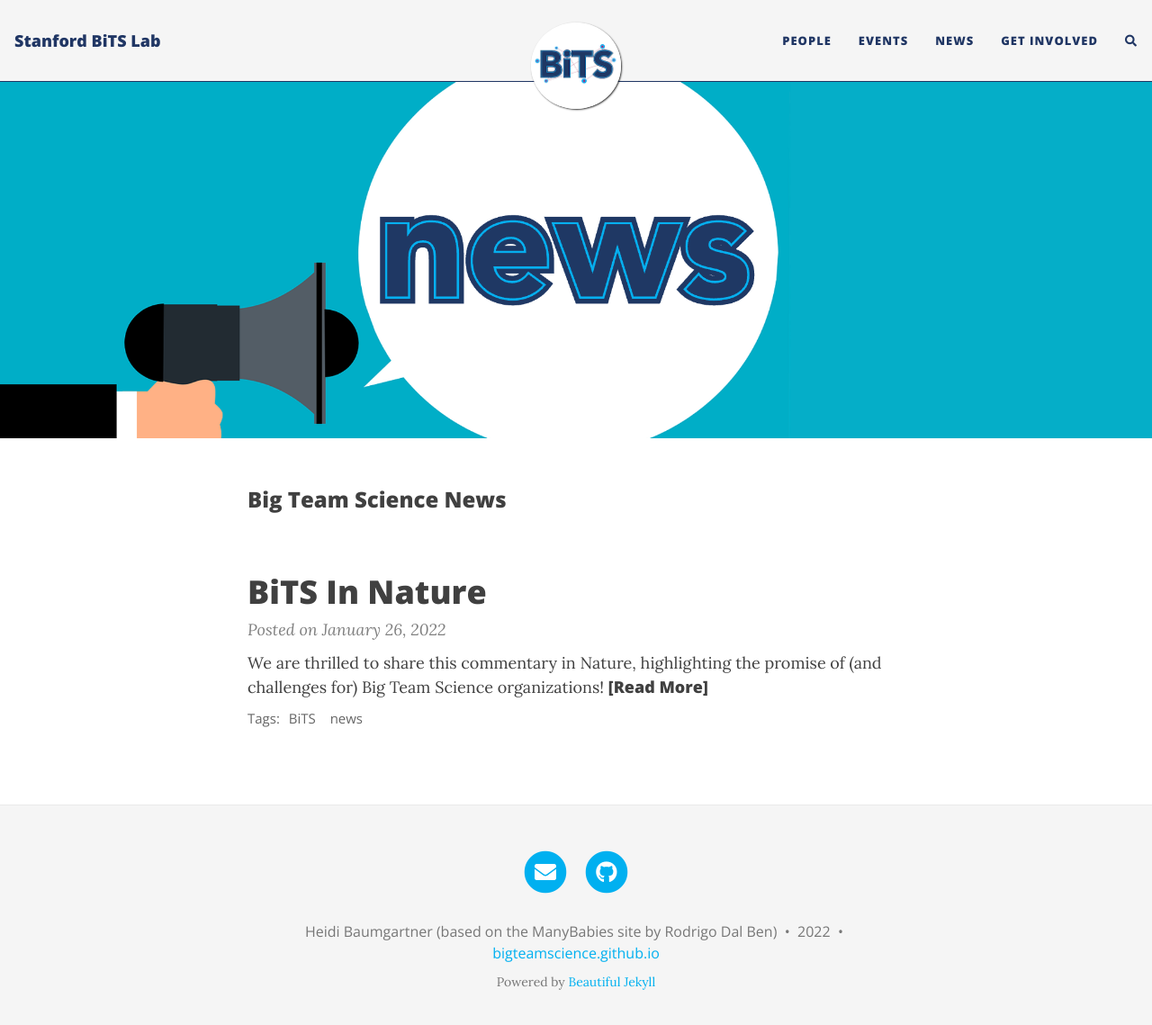
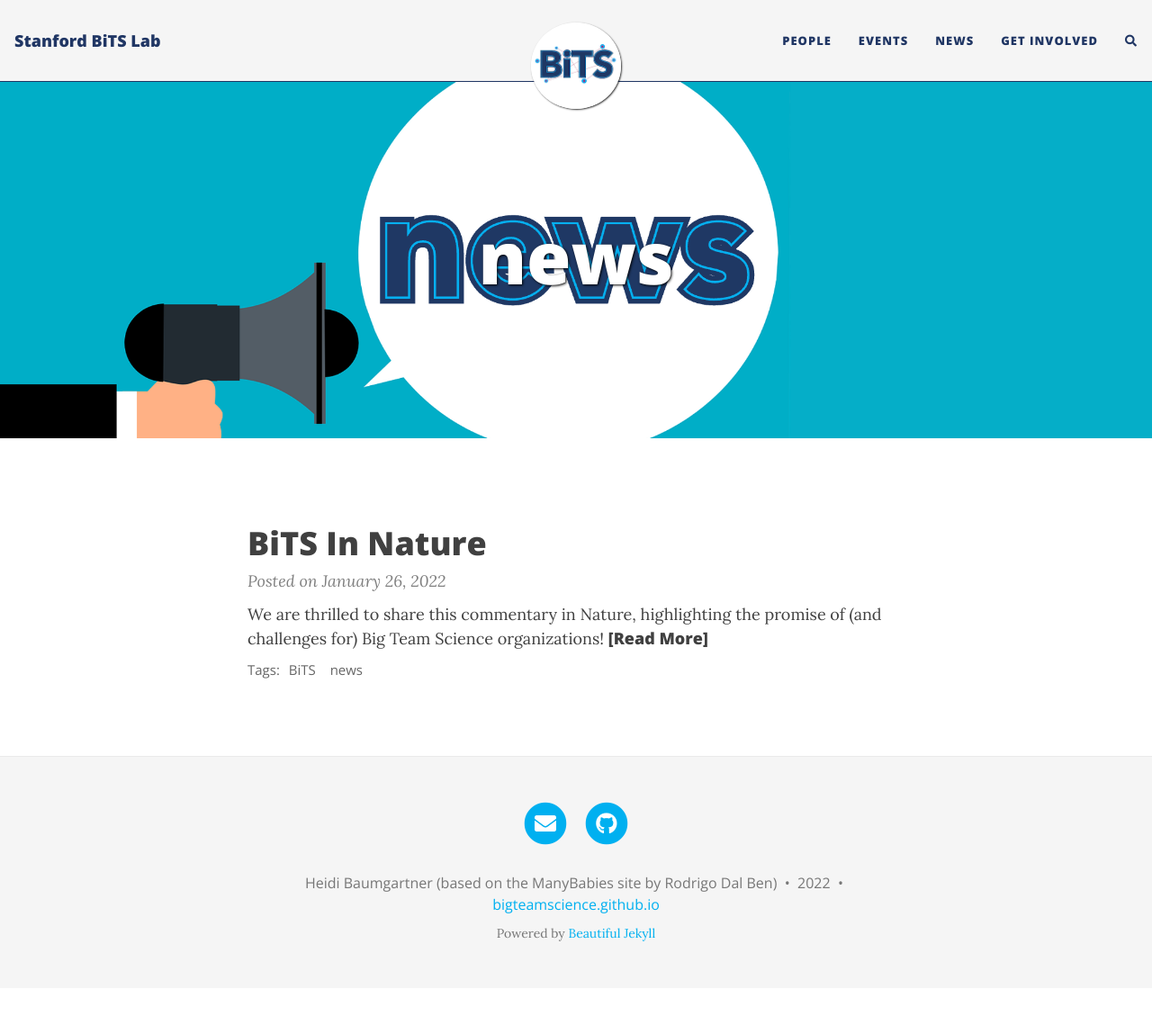
Before and after one commit to heidibaum/bigteamsciencelab.github.io, a Jekyll site: the page built from news/index.html, in a window 1280 px wide and 1152 px high. Shown: the top 1139 px of the window at 90% size. Built offline with Jekyll 4.4.1, drawn with Linux system fonts in a browser that asks for light colours; nearby versions of some CDN libraries; comment, search, counter and statistics services are not loaded.

Commit message:
Update index.html

```diff
--- a/news/index.html
+++ b/news/index.html
@@ -1,8 +1,8 @@
 ---
 layout: home
+title: news
 cover-img: /assets/img/news.png
 ---
 
-<h3>Big Team Science News</h3>
 
 <br>
```
